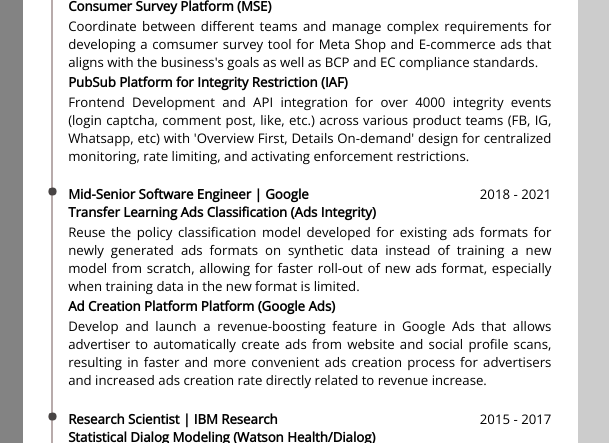
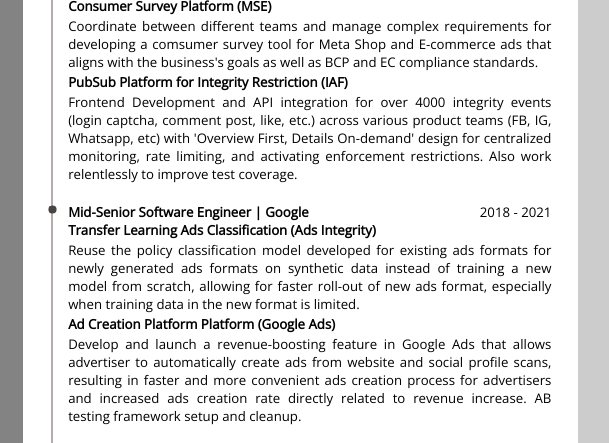
Before and after one commit to opmiss/resume, a plain HTML site: page index.html in a window 1280 px wide. Shown: the part 218-661 px from the top of the page, 459-1068 px from the left. Drawn offline with nearby package versions, Linux system fonts and the light colour scheme.

Commit message:
Update index.html

```diff
--- a/index.html
+++ b/index.html
@@ -156,7 +156,7 @@
               </div>
               <div class="smallText">
                 <p>
-                  Frontend Development and API integration for over 4000 integrity events (login captcha, comment post, like, etc.) across various product teams (FB, IG, Whatsapp, etc) with 'Overview First, Details On-demand' design for centralized monitoring, rate limiting, and activating enforcement restrictions.
+                  Frontend Development and API integration for over 4000 integrity events (login captcha, comment post, like, etc.) across various product teams (FB, IG, Whatsapp, etc) with 'Overview First, Details On-demand' design for centralized monitoring, rate limiting, and activating enforcement restrictions. Also work relentlessly to improve test coverage.
                 </p>
               </div>
             </li>
@@ -188,7 +188,7 @@
               </div>
               <div class="smallText">
                 <p>
-                  Develop and launch a revenue-boosting feature in Google Ads that allows advertiser to automatically create ads from website and social profile scans, resulting in faster and more convenient ads creation process for advertisers and increased ads creation rate directly related to revenue increase.
+                  Develop and launch a revenue-boosting feature in Google Ads that allows advertiser to automatically create ads from website and social profile scans, resulting in faster and more convenient ads creation process for advertisers and increased ads creation rate directly related to revenue increase. AB testing framework setup and cleanup.
                 </p>
               </div>
             </li>
```
